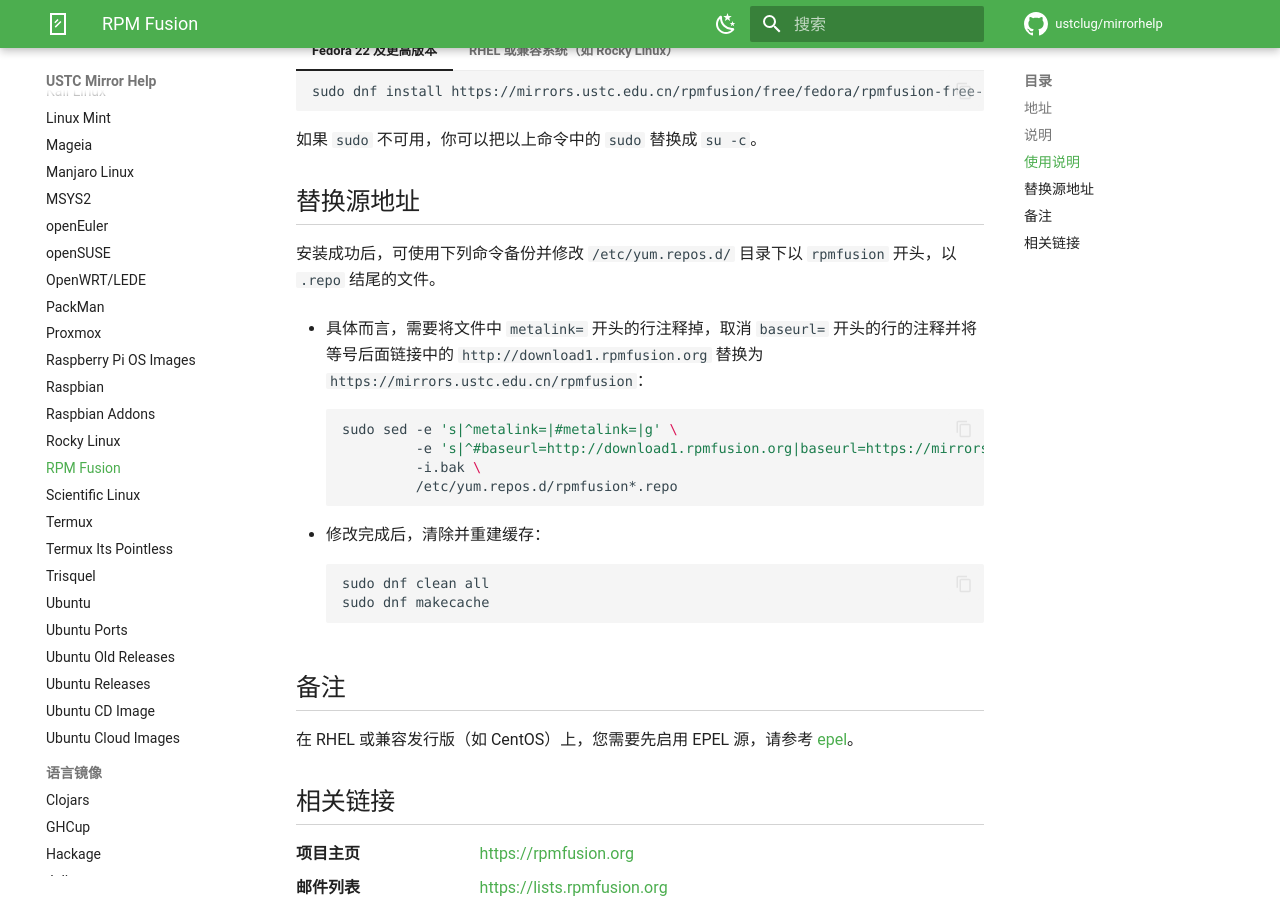
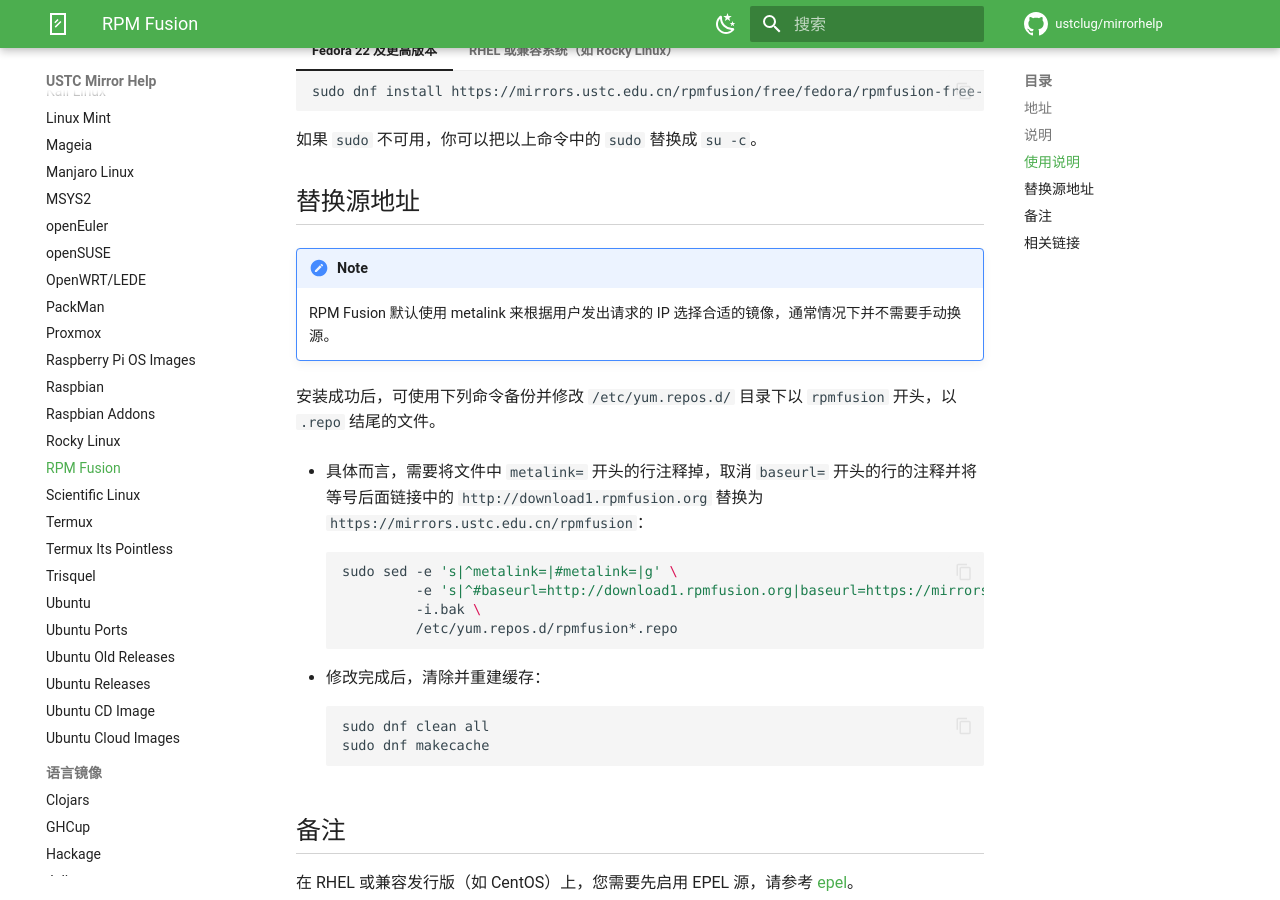
Before and after one commit to ustclug/mirrorhelp, an MkDocs documentation site: the page built from docs/rpmfusion.md, in a window 1280 px wide and 900 px high, scrolled down 475 px. Built offline with MkDocs 1.6.1 and Material for MkDocs 9.7.7, drawn with Linux system fonts in a browser that asks for light colours; comment, search, counter and statistics services are not loaded.

Commit message:
fedora, rpmfusion: add notice about metalink (#258)
Co-authored-by: iBug <git@ibugone.com>

```diff
--- a/docs/rpmfusion.md
+++ b/docs/rpmfusion.md
@@ -27,6 +27,10 @@
 如果 `sudo` 不可用，你可以把以上命令中的 `sudo` 替换成 `su -c`。
 
 ## 替换源地址
+
+!!! note
+
+    RPM Fusion 默认使用 metalink 来根据用户发出请求的 IP 选择合适的镜像，通常情况下并不需要手动换源。
 
 安装成功后，可使用下列命令备份并修改 `/etc/yum.repos.d/` 目录下以 `rpmfusion` 开头，以 `.repo` 结尾的文件。
 
```
Also changed, not shown: docs/fedora.md (+4 -0 lines).
